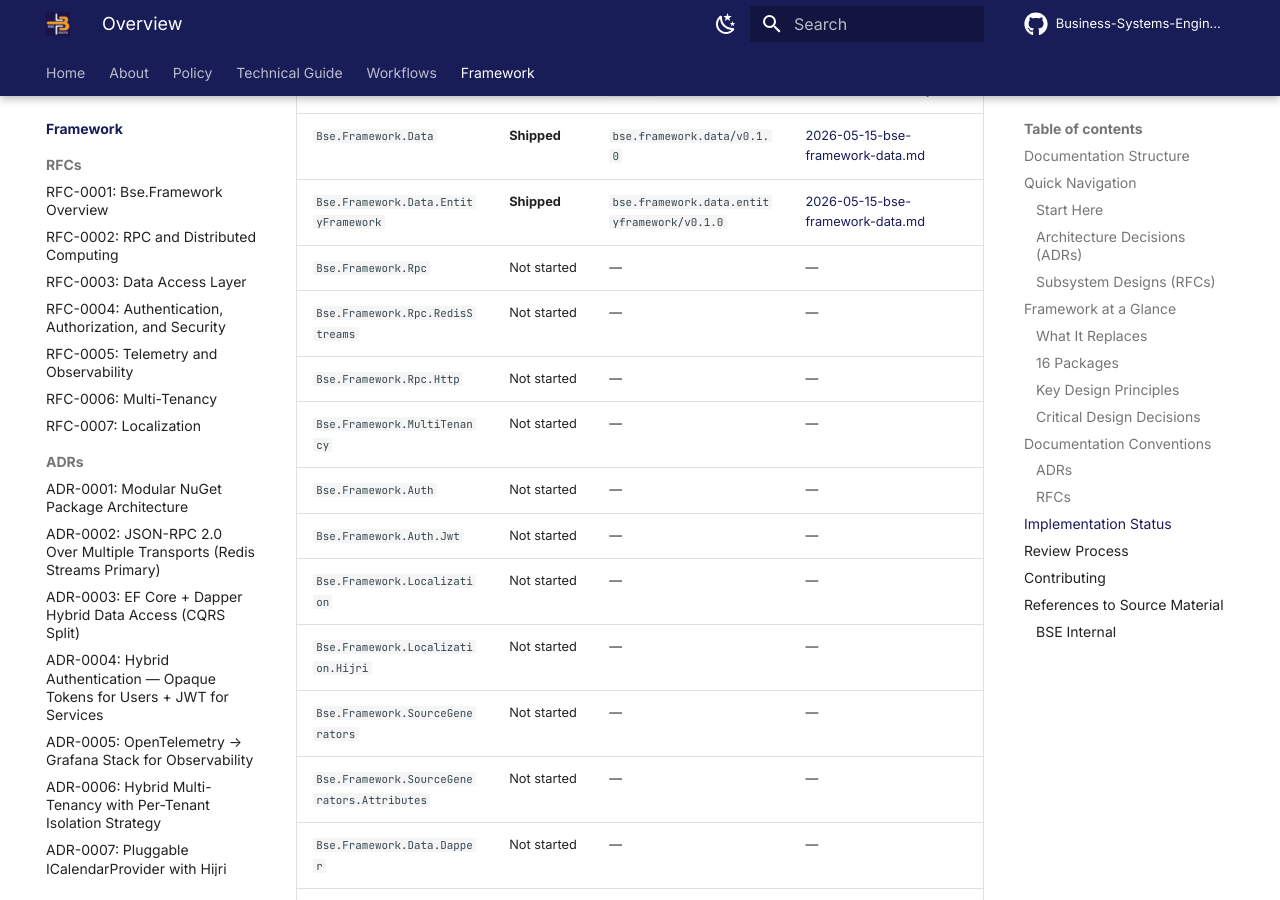
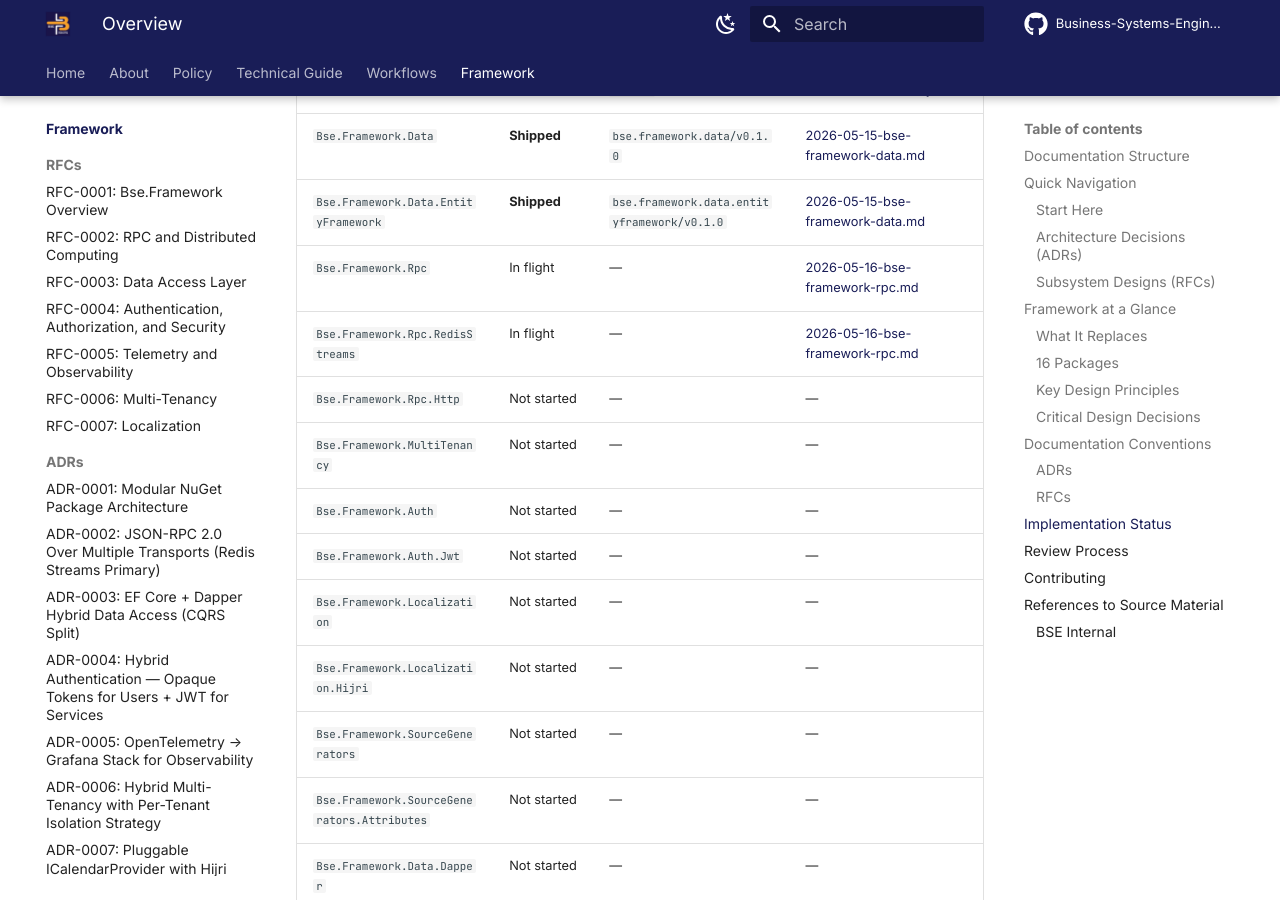
Before and after one commit to Business-Systems-Engineering/Documentation, an MkDocs documentation site: the page built from docs/framework/index.md, in a window 1280 px wide and 900 px high, scrolled down 4394 px. Built offline with MkDocs 1.6.1 and Material for MkDocs 9.7.7, drawn with Linux system fonts in a browser that asks for light colours; comment, search, counter and statistics services are not loaded.

Commit message:
docs: mark Rpc + Rpc.RedisStreams as in-flight, link to plan

```diff
--- a/docs/framework/index.md
+++ b/docs/framework/index.md
@@ -135,8 +135,8 @@ Repository: [`Business-Systems-Engineering/bse-core`](https://github.com/Busines
 | `Bse.Framework.Telemetry` | **Shipped** | `bse.framework.telemetry/v0.1.0` | [2026-05-15-bse-framework-telemetry.md](plans/2026-05-15-bse-framework-telemetry.md) |
 | `Bse.Framework.Data` | **Shipped** | `bse.framework.data/v0.1.0` | [2026-05-15-bse-framework-data.md](plans/2026-05-15-bse-framework-data.md) |
 | `Bse.Framework.Data.EntityFramework` | **Shipped** | `bse.framework.data.entityframework/v0.1.0` | [2026-05-15-bse-framework-data.md](plans/2026-05-15-bse-framework-data.md) |
-| `Bse.Framework.Rpc` | Not started | — | — |
-| `Bse.Framework.Rpc.RedisStreams` | Not started | — | — |
+| `Bse.Framework.Rpc` | In flight | — | [2026-05-16-bse-framework-rpc.md](plans/2026-05-16-bse-framework-rpc.md) |
+| `Bse.Framework.Rpc.RedisStreams` | In flight | — | [2026-05-16-bse-framework-rpc.md](plans/2026-05-16-bse-framework-rpc.md) |
 | `Bse.Framework.Rpc.Http` | Not started | — | — |
 | `Bse.Framework.MultiTenancy` | Not started | — | — |
 | `Bse.Framework.Auth` | Not started | — | — |
```
